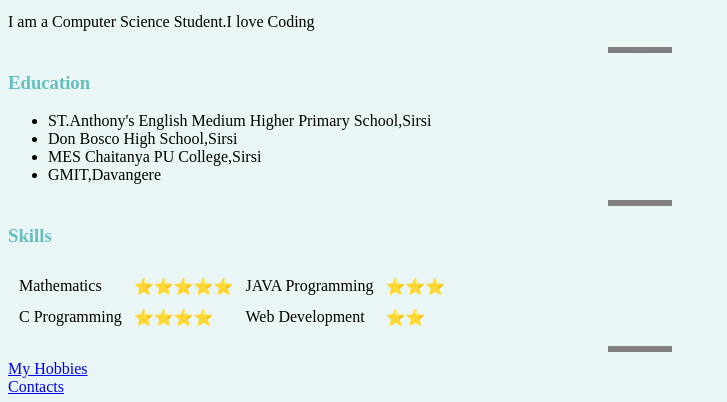
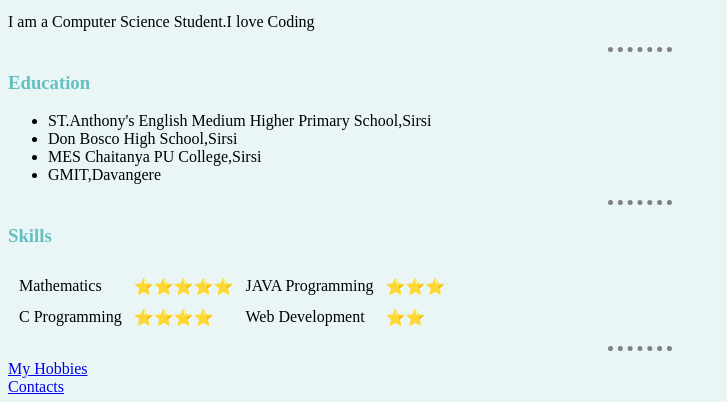
Before and after one commit to PrithvirajLH/CV, a plain HTML site: page index.html in a window 1280 px wide. Shown: the part 171-573 px from the top of the page, without its empty margins (0-727 px from the left). Drawn offline with Linux system fonts and the light colour scheme.

Commit message:
Update index.html

```diff
--- a/index.html
+++ b/index.html
@@ -17,7 +17,7 @@
 <p><em>BE CSE <strong>Student</strong></em></p></td>
 </tr>      </table>
   <p>I am a Computer Science Student.I love Coding</p>
-  <hr size="3" noshade>
+  <hr size="3">
   <h3>Education</h3>
   <ul>
     <li>ST.Anthony's English Medium Higher Primary School,Sirsi</li>
@@ -25,7 +25,7 @@
     <li>MES Chaitanya PU College,Sirsi</li>
     <li>GMIT,Davangere</li>
   </ul>
-  <hr size="3" noshade>
+  <hr size="3">
   <h3>Skills</h3>
   <table cellspacing="10"
   </table>
@@ -44,7 +44,7 @@
         <td>⭐⭐</td>
     </tr>
   </table>
-  <hr size="3" noshade>
+  <hr size="3">
   <a href="hobbies.html">My Hobbies</a> <br>
   <a href="contacts.html">Contacts</a>
 </body>
```
